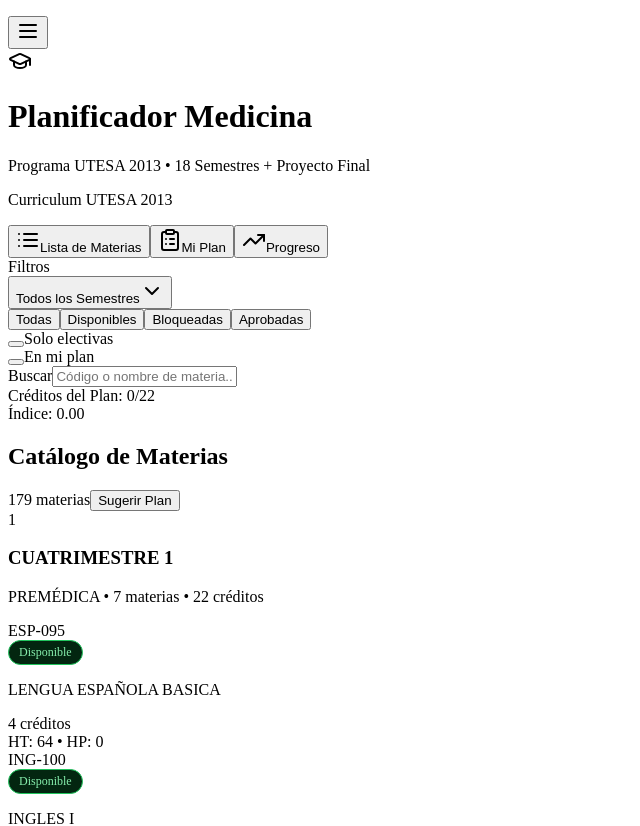
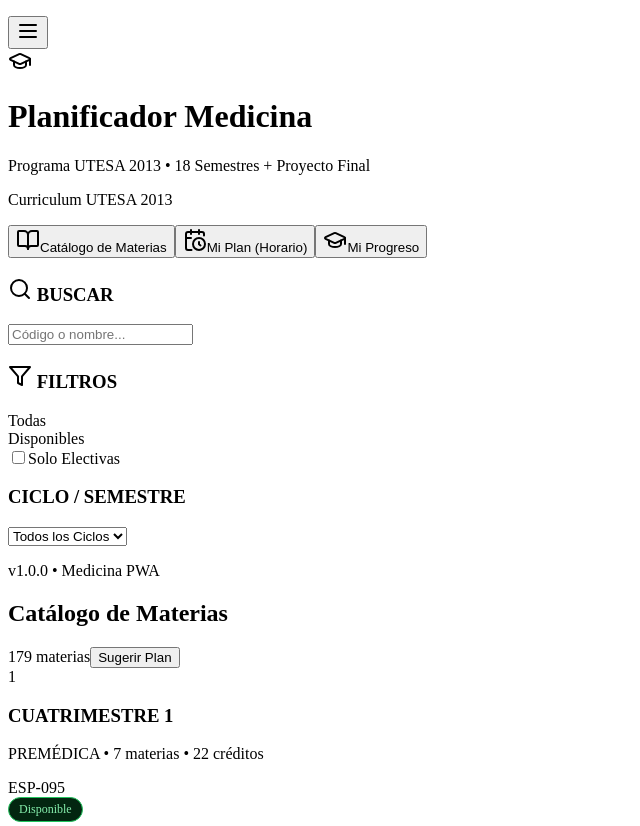
Before and after one commit to ReyesCoding/medicina-pwa-final, a React (Vite) app in the folder client/: page /#/ in a window 1280 px wide. Shown: the top 826 px of the page, without its empty margins (0-640 px from the left). Built offline with nearby package versions, Linux system fonts and the light colour scheme; a web font is replaced by a local one.

Commit message:
Final Polish v1.0: Fixed Sidebar UI and validated persistence

```diff
--- a/client/src/components/navigation.tsx
+++ b/client/src/components/navigation.tsx
@@ -1,12 +1,17 @@
-import { useState } from 'react';
+import {
+  LayoutDashboard,
+  BookOpen,
+  GraduationCap,
+  CalendarClock,
+  Search,
+  Filter
+} from 'lucide-react';
 import { Button } from '@/components/ui/button';
 import { Input } from '@/components/ui/input';
-import { Select, SelectContent, SelectItem, SelectTrigger, SelectValue } from '@/components/ui/select';
-import { Checkbox } from '@/components/ui/checkbox';
-import { FilterState, CourseStatus } from '@/types';
-import { useCourseData } from '@/hooks/use-course-data';
-import { useStudentProgress } from '@/contexts/student-progress-context';
-import { List, ClipboardList, TrendingUp } from 'lucide-react';
+import { ScrollArea } from '@/components/ui/scroll-area';
+import { Separator } from '@/components/ui/separator';
+import { Badge } from '@/components/ui/badge';
+import { FilterState } from '@/types';
 
 interface NavigationProps {
   filters: FilterState;
@@ -23,181 +28,135 @@ export function Navigation({
   onViewChange,
   onShowPlanModal
 }: NavigationProps) {
-  const { getAllTerms, courses } = useCourseData();
-  const { calculateGPA, getTotalCredits } = useStudentProgress();
 
-  const terms = getAllTerms();
-  const gpa = calculateGPA();
-
-  const handleStatusFilter = (status: CourseStatus | 'all') => {
+  // Handlers para cambiar filtros de estado (Toggle)
+  const toggleStatus = (status: 'passed' | 'available' | null) => {
     onFiltersChange({
       ...filters,
-      status: status === 'all' ? null : status
+      status: filters.status === status ? null : status
     });
   };
 
   return (
-    <nav className="w-64 bg-card border-r border-border flex flex-col">
-      <div className="p-4 border-b border-border">
-        <div className="space-y-2">
-          <Button
-            variant={activeView === 'courses' ? 'default' : 'ghost'}
-            className="w-full justify-start gap-3"
-            onClick={() => onViewChange('courses')}
-            data-testid="nav-course-list"
-          >
-            <List className="w-4 h-4" />
-            Lista de Materias
-          </Button>
-          <Button
-            variant="ghost"
-            className="w-full justify-start gap-3"
-            onClick={onShowPlanModal}
-            data-testid="nav-my-plan"
-          >
-            <ClipboardList className="w-4 h-4" />
-            Mi Plan
-          </Button>
-          <Button
-            variant={activeView === 'progress' ? 'default' : 'ghost'}
-            className="w-full justify-start gap-3"
-            onClick={() => onViewChange('progress')}
-            data-testid="nav-progress"
-          >
-            <TrendingUp className="w-4 h-4" />
-            Progreso
-          </Button>
-        </div>
+    // FIX VISUAL: h-full asegura que ocupe toda la altura disponible
+    <div className="w-full md:w-64 bg-card border-r flex flex-col h-full">
+
+      {/* 1. SECCIÓN SUPERIOR: MENÚ PRINCIPAL */}
+      <div className="p-4 space-y-2 shrink-0">
+        <Button
+          variant={activeView === 'courses' ? 'secondary' : 'ghost'}
+          className="w-full justify-start text-base font-medium"
+          onClick={() => onViewChange('courses')}
+        >
+          <BookOpen className="mr-2 h-5 w-5 text-primary" />
+          Catálogo de Materias
+        </Button>
+
+        <Button
+          variant={activeView === 'planner' ? 'secondary' : 'ghost'}
+          className="w-full justify-start text-base font-medium"
+          onClick={() => onViewChange('planner')}
+        >
+          <CalendarClock className="mr-2 h-5 w-5 text-violet-500" />
+          Mi Plan (Horario)
+        </Button>
+
+        <Button
+          variant={activeView === 'progress' ? 'secondary' : 'ghost'}
+          className="w-full justify-start text-base font-medium"
+          onClick={() => onViewChange('progress')}
+        >
+          <GraduationCap className="mr-2 h-5 w-5 text-emerald-500" />
+          Mi Progreso
+        </Button>
       </div>
 
-      <div className="p-4 flex-1">
-        <div className="space-y-4">
-          <div>
-            <label className="text-xs font-medium text-muted-foreground uppercase tracking-wide">
-              Filtros
-            </label>
-            <div className="mt-2 space-y-2">
-              <Select
-                value={filters.term?.toString() || ""}
-                onValueChange={(value) => onFiltersChange({
-                  ...filters,
-                  term: value && value !== "all" ? parseInt(value) : null
-                })}
-              >
-                <SelectTrigger data-testid="filter-term">
-                  <SelectValue placeholder="Todos los Semestres" />
-                </SelectTrigger>
-                <SelectContent>
-                  <SelectItem value="all">Todos los Semestres</SelectItem>
-                  {terms.map(term => (
-                    <SelectItem key={term.term} value={term.term.toString()}>
-                      Semestre {term.term} - {term.block}
-                    </SelectItem>
-                  ))}
-                </SelectContent>
-              </Select>
+      <Separator />
 
-              <div className="flex flex-wrap gap-1">
-                <Button
-                  size="sm"
-                  variant={filters.status === null ? "default" : "outline"}
-                  className="text-xs"
-                  onClick={() => handleStatusFilter('all')}
-                  data-testid="filter-all"
+      {/* 2. SECCIÓN CENTRAL: FILTROS
+          FIX VISUAL: flex-1 y overflow-hidden obligan a esta parte a ocupar
+          el espacio sobrante, empujando el footer hacia abajo si fuera necesario
+          o permitiendo scroll si la pantalla es chica.
+      */}
+      <div className="flex-1 overflow-hidden flex flex-col">
+        <ScrollArea className="flex-1">
+          <div className="p-4 space-y-6">
+
+            {/* Buscador */}
+            <div className="space-y-2">
+              <h3 className="text-sm font-semibold text-muted-foreground flex items-center">
+                <Search className="h-4 w-4 mr-2" /> BUSCAR
+              </h3>
+              <Input
+                placeholder="Código o nombre..."
+                value={filters.searchTerm}
+                onChange={(e) => onFiltersChange({...filters, searchTerm: e.target.value})}
+                className="bg-background"
+              />
+            </div>
+
+            {/* Filtros de Estado */}
+            <div className="space-y-3">
+              <h3 className="text-sm font-semibold text-muted-foreground flex items-center">
+                <Filter className="h-4 w-4 mr-2" /> FILTROS
+              </h3>
+
+              <div className="flex flex-wrap gap-2">
+                <Badge
+                  variant={filters.status === null ? 'default' : 'outline'}
+                  className="cursor-pointer hover:bg-primary/80"
+                  onClick={() => toggleStatus(null)}
                 >
                   Todas
-                </Button>
-                <Button
-                  size="sm"
-                  variant={filters.status === 'available' ? "default" : "outline"}
-                  className="text-xs"
-                  onClick={() => handleStatusFilter('available')}
-                  data-testid="filter-available"
+                </Badge>
+                <Badge
+                  variant={filters.status === 'available' ? 'default' : 'outline'}
+                  className={`cursor-pointer hover:bg-primary/80 ${filters.status === 'available' ? 'bg-green-600 hover:bg-green-700 border-green-600' : ''}`}
+                  onClick={() => toggleStatus('available')}
                 >
                   Disponibles
-                </Button>
-                <Button
-                  size="sm"
-                  variant={filters.status === 'blocked' ? "default" : "outline"}
-                  className="text-xs"
-                  onClick={() => handleStatusFilter('blocked')}
-                  data-testid="filter-blocked"
-                >
-                  Bloqueadas
-                </Button>
-                <Button
-                  size="sm"
-                  variant={filters.status === 'passed' ? "default" : "outline"}
-                  className="text-xs"
-                  onClick={() => handleStatusFilter('passed')}
-                  data-testid="filter-passed"
-                >
-                  Aprobadas
-                </Button>
+                </Badge>
               </div>
 
-              <div className="space-y-1">
-                <div className="flex items-center space-x-2">
-                  <Checkbox
-                    id="electives"
-                    checked={filters.electivesOnly}
-                    onCheckedChange={(checked) => onFiltersChange({
-                      ...filters,
-                      electivesOnly: !!checked
-                    })}
-                    data-testid="filter-electives-only"
-                  />
-                  <label htmlFor="electives" className="text-sm text-foreground">
-                    Solo electivas
-                  </label>
-                </div>
-                <div className="flex items-center space-x-2">
-                  <Checkbox
-                    id="in-plan"
-                    checked={filters.inPlanOnly}
-                    onCheckedChange={(checked) => onFiltersChange({
-                      ...filters,
-                      inPlanOnly: !!checked
-                    })}
-                    data-testid="filter-in-plan"
-                  />
-                  <label htmlFor="in-plan" className="text-sm text-foreground">
-                    En mi plan
-                  </label>
-                </div>
+              <div className="pt-2 space-y-2">
+                 <label className="flex items-center gap-2 text-sm cursor-pointer p-1 hover:bg-muted rounded select-none">
+                    <input
+                      type="checkbox"
+                      className="rounded border-gray-300"
+                      checked={filters.electivesOnly}
+                      onChange={(e) => onFiltersChange({...filters, electivesOnly: e.target.checked})}
+                    />
+                    <span>Solo Electivas</span>
+                 </label>
               </div>
             </div>
+
+            {/* Selector de Ciclo */}
+             <div className="space-y-2">
+               <h3 className="text-sm font-semibold text-muted-foreground">CICLO / SEMESTRE</h3>
+               <select
+                 className="w-full p-2 rounded-md border bg-background text-sm"
+                 value={filters.term || ''}
+                 onChange={(e) => onFiltersChange({
+                   ...filters,
+                   term: e.target.value ? Number(e.target.value) : null
+                 })}
+               >
+                 <option value="">Todos los Ciclos</option>
+                 {Array.from({length: 18}, (_, i) => (
+                   <option key={i+1} value={i+1}>Ciclo {i+1}</option>
+                 ))}
+               </select>
+             </div>
+
           </div>
-
-          <div className="pt-4 border-t border-border">
-            <label className="text-xs font-medium text-muted-foreground uppercase tracking-wide">
-              Buscar
-            </label>
-            <Input
-              type="text"
-              placeholder="Código o nombre de materia..."
-              className="mt-2"
-              value={filters.searchTerm}
-              onChange={(e) => onFiltersChange({
-                ...filters,
-                searchTerm: e.target.value
-              })}
-              data-testid="search-input"
-            />
-          </div>
-        </div>
+        </ScrollArea>
       </div>
 
-      <div className="p-4 border-t border-border">
-        <div className="text-xs text-muted-foreground space-y-1">
-          <div data-testid="nav-credits">
-            Créditos del Plan: <span className="font-medium text-foreground">0/22</span>
-          </div>
-          <div data-testid="nav-gpa">
-            Índice: <span className="font-medium text-foreground">{gpa.toFixed(2)}</span>
-          </div>
-        </div>
+      {/* 3. FOOTER DEL MENÚ */}
+      <div className="p-4 border-t bg-muted/20 text-center shrink-0">
+        <p className="text-xs text-muted-foreground">v1.0.0 • Medicina PWA</p>
       </div>
-    </nav>
+    </div>
   );
 }
```
Also changed, not shown: client/src/components/planner-view.tsx (+13 -0 lines), 1 other file (tests, documents, lock files or other folders).
